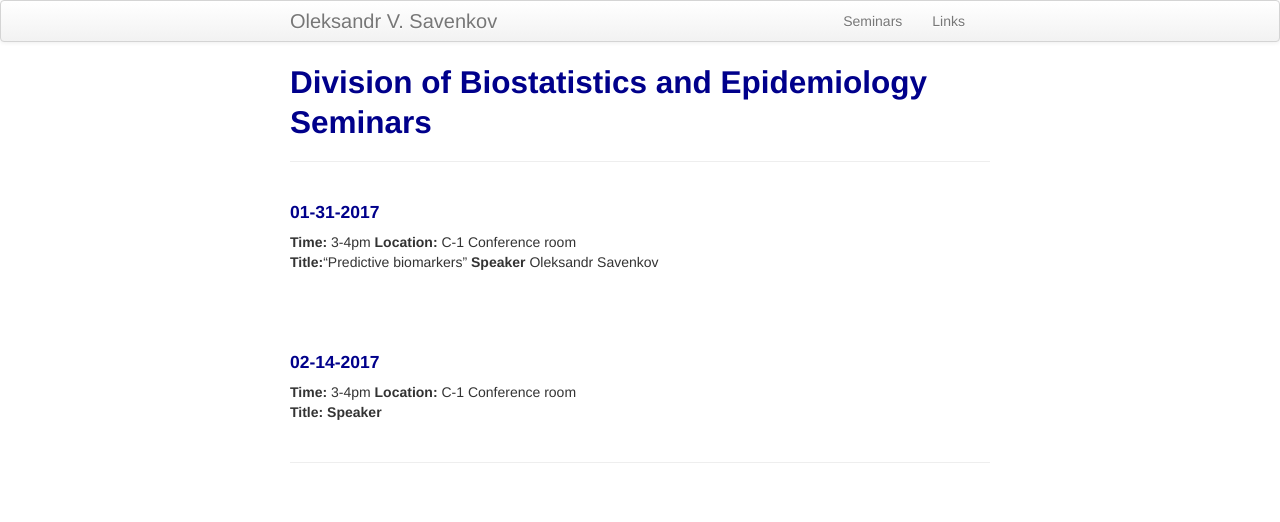
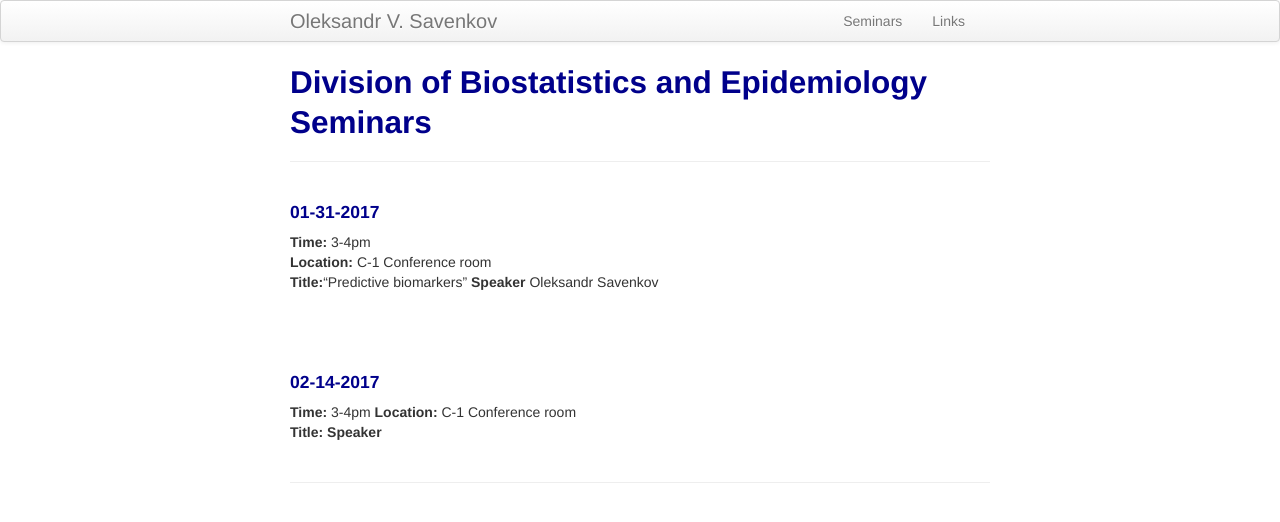
Before and after one commit to ovsavenkov/ovsavenkov.github.io, a Jekyll site: the page built from seminars.md, in a window 1280 px wide. Shown: the top 522 px of the page. Built offline with Jekyll 4.4.1, drawn with Linux system fonts in a browser that asks for light colours.

```diff
--- a/seminars.md
+++ b/seminars.md
@@ -4,7 +4,7 @@ title: Division of Biostatistics and Epidemiology Seminars
 description: Division of Biostatistics and Epidemiology Seminars
 ---
 #### 01-31-2017
-**Time:** 3-4pm
+**Time:** 3-4pm\\
 **Location:** C-1 Conference room
 **Title:**"Predictive biomarkers"
 **Speaker** Oleksandr Savenkov
```
